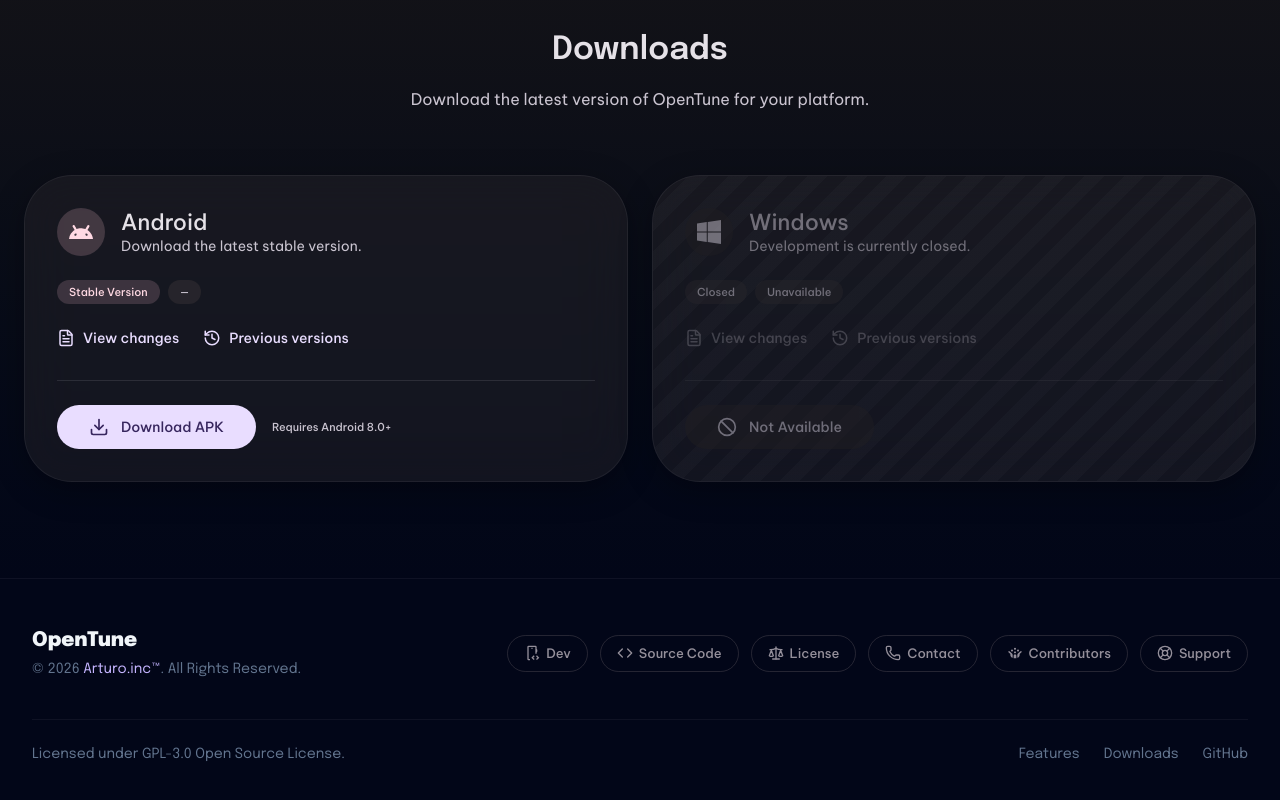
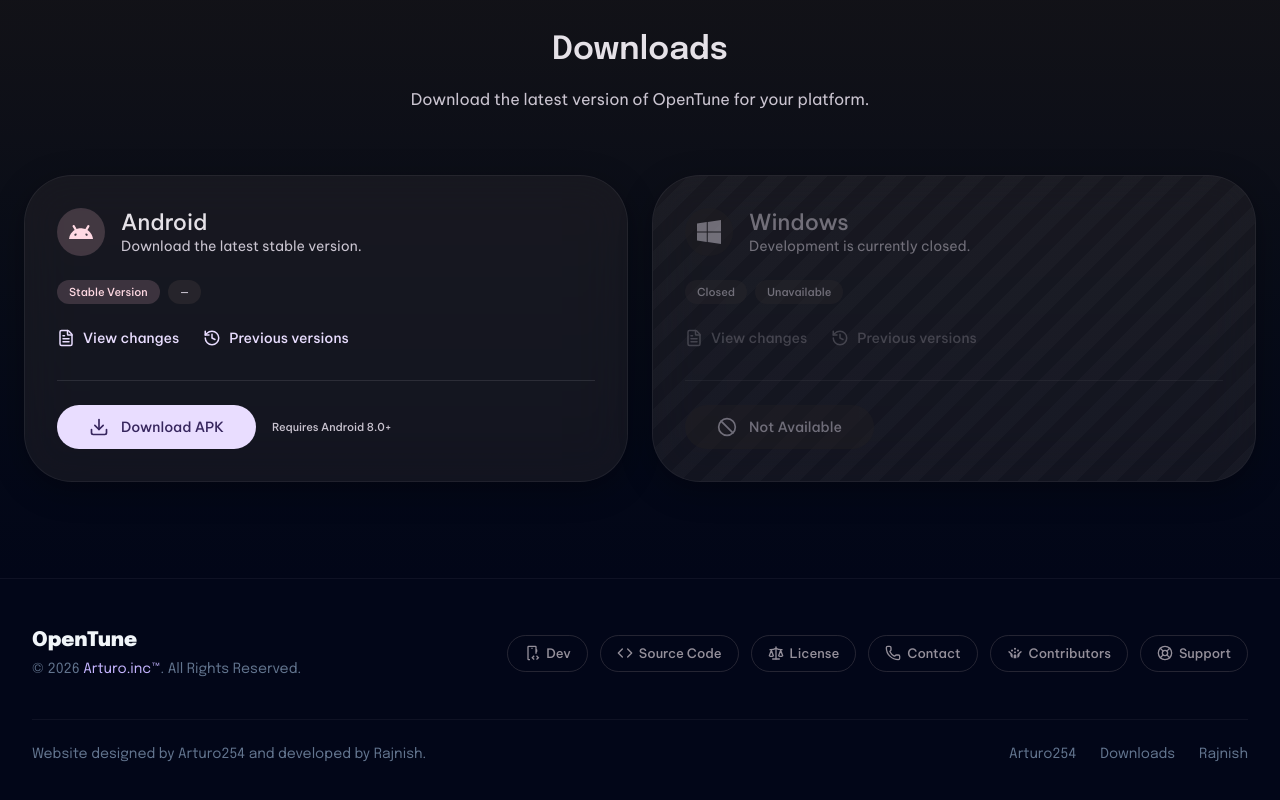
Before and after one commit to Arturo254/OpenTune-Web, a Next.js app: page /en in a window 1280 px wide. Shown: the part 3392-4192 px from the top of the page. Built offline with nearby package versions, Linux system fonts and the light colour scheme; no server answers.

Commit message:
authorship added in footer text and link

```diff
--- a/src/components/layout/Footer.tsx
+++ b/src/components/layout/Footer.tsx
@@ -75,13 +75,13 @@ export default function Footer({ locale }: { locale: Locale }) {
         </div>
 
         <div className="border-t border-white/5 pt-6 flex flex-col md:flex-row justify-between items-center gap-4">
-          <p className="text-slate-500 text-sm font-epilogue">{t('footer.license_text')}</p>
+          <p className="text-slate-500 text-sm font-epilogue">{t('footer.text')}</p>
           <div className="flex gap-6">
             <Link
-              href={`/${locale}${PATHS.FEATURES}`}
+              href={'https://gh-perma.pages.dev?id=87346871'}
               className="text-slate-500 hover:text-violet-200 transition-colors font-epilogue text-sm no-underline"
             >
-              {t('nav.features')}
+              Arturo254
             </Link>
             <Link
               href={`/${locale}${PATHS.DOWNLOADS}`}
@@ -90,12 +90,12 @@ export default function Footer({ locale }: { locale: Locale }) {
               {t('nav.downloads')}
             </Link>
             <a
-              href={EXTERNAL_LINKS.GITHUB_REPO}
+              href={'https://gh-perma.pages.dev?id=172272341'}
               target="_blank"
               rel="noopener noreferrer"
               className="text-slate-500 hover:text-violet-200 transition-colors font-epilogue text-sm no-underline"
             >
-              GitHub
+              Rajnish
             </a>
           </div>
         </div>
--- a/src/messages/en.json
+++ b/src/messages/en.json
@@ -107,7 +107,7 @@
     "contact": "Contact",
     "contributors": "Contributors",
     "support": "Support",
-    "license_text": "Licensed under GPL-3.0 Open Source License."
+    "text": "Website designed by Arturo254 and developed by Rajnish."
   },
   "support_page": {
     "title": "Send Feedback",
@@ -124,7 +124,7 @@
     "desc_label": "Description",
     "desc_placeholder": "Tell us more details...",
     "email_label": "Your email (for private response)",
-    "email_placeholder": "email@example.com",
+    "email_placeholder": "RajnishKMehta@proton.me",
     "submit": "Send message",
     "failed_submit": "Submit failed",
     "sending": "Sending...",
--- a/src/messages/es.json
+++ b/src/messages/es.json
@@ -107,7 +107,7 @@
     "contact": "Contacto",
     "contributors": "Colaboradores",
     "support": "Soporte",
-    "license_text": "Bajo la Licencia de Código Abierto GPL-3.0."
+    "text": "Sitio web diseñado por Arturo254 y creado por Rajnish Kumar."
   },
   "support_page": {
     "title": "Enviar Comentarios",
@@ -124,7 +124,7 @@
     "desc_label": "Descripción",
     "desc_placeholder": "Cuéntanos más detalles...",
     "email_label": "Tu correo electrónico (para respuesta privada)",
-    "email_placeholder": "correo@ejemplo.com",
+    "email_placeholder": "RajnishKMehta@ejemplo.com",
     "submit": "Enviar mensaje",
     "failed_submit": "Error al enviar",
     "sending": "Enviando...",
--- a/src/messages/hi.json
+++ b/src/messages/hi.json
@@ -107,7 +107,7 @@
     "contact": "संपर्क",
     "contributors": "योगदानकर्ता",
     "support": "सहायता",
-    "license_text": "GPL-3.0 ओपन सोर्स लाइसेंस के तहत लाइसेंस प्राप्त।"
+    "text": "वेबसाइट का डिज़ाइन Arturo254 द्वारा तथा निर्माण Rajnish Kumar द्वारा किया गया है।"
   },
   "support_page": {
     "title": "फीडबैक भेजें",
@@ -124,7 +124,7 @@
     "desc_label": "विवरण",
     "desc_placeholder": "हमें और विवरण बताएं...",
     "email_label": "आपका ईमेल (निजी प्रतिक्रिया के लिए)",
-    "email_placeholder": "email@example.com",
+    "email_placeholder": "RajnishKMehta@proton.me",
     "submit": "संदेश भेजें",
     "failed_submit": "सबमिट विफल रहा",
     "sending": "भेजा जा रहा है...",
--- a/src/messages/pt.json
+++ b/src/messages/pt.json
@@ -107,7 +107,7 @@
     "contact": "Contato",
     "contributors": "Contribuidores",
     "support": "Suporte",
-    "license_text": "Licenciado sob a Licença de Código Aberto GPL-3.0."
+    "text": "Website projetado por Arturo254 e criado por Rajnish."
   },
   "support_page": {
     "title": "Enviar Feedback",
@@ -124,7 +124,7 @@
     "desc_label": "Descrição",
     "desc_placeholder": "Conte-nos mais detalhes...",
     "email_label": "Seu e-mail (para resposta privada)",
-    "email_placeholder": "email@exemplo.com",
+    "email_placeholder": "RajnishKMehta@exemplo.com",
     "submit": "Enviar mensagem",
     "failed_submit": "Falha ao enviar",
     "sending": "Enviando...",
```
